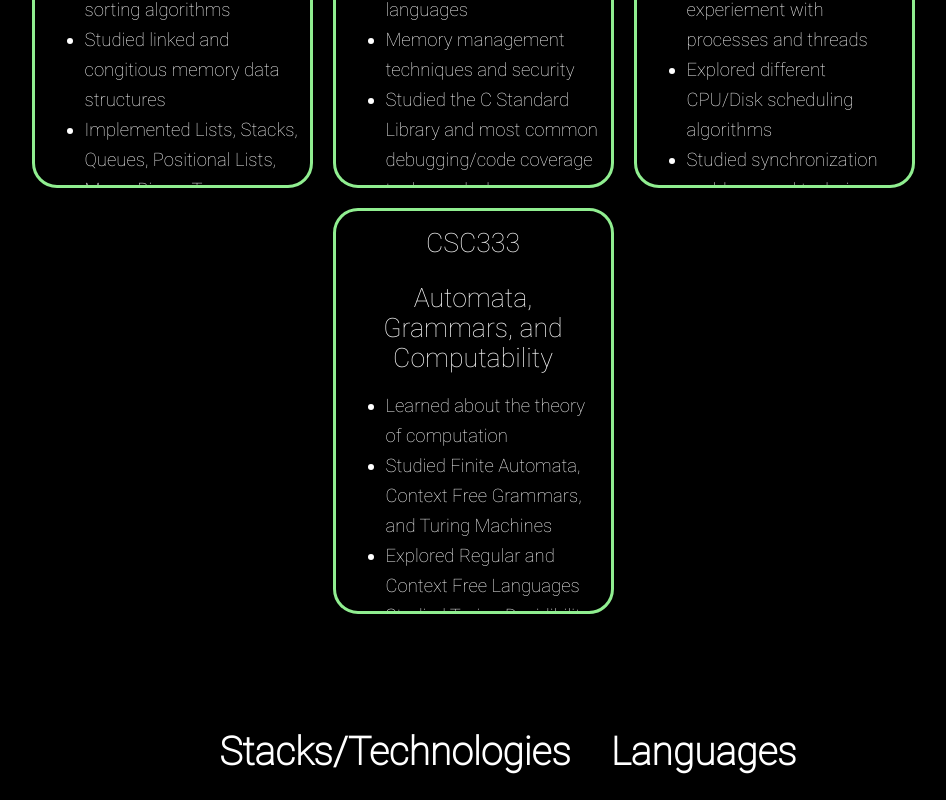
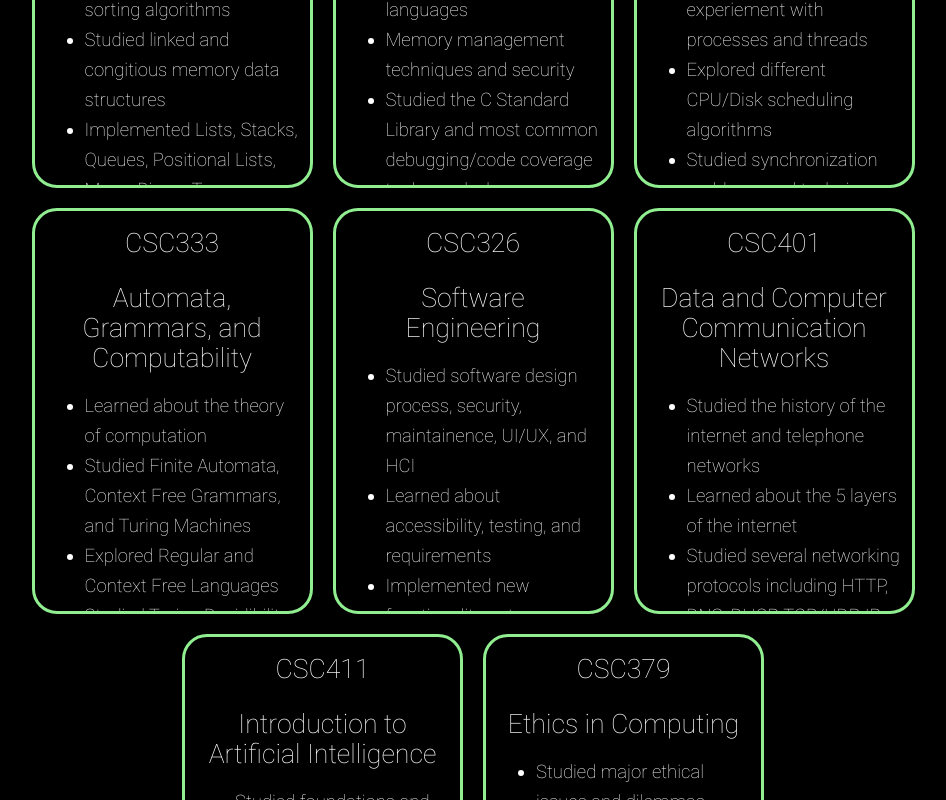
Before and after one commit to nvdixit/Portfolio, a React (Create React App) app in the folder portfolio/: page /#/ in a window 1280 px wide. Shown: the part 2000-2800 px from the top of the page, without its empty margins (167-1113 px from the left). Built offline with nearby package versions, Linux system fonts and the light colour scheme.

Commit message:
Bug fixes and Spring 2022 courses

```diff
--- a/portfolio/src/components/Course/Course.css
+++ b/portfolio/src/components/Course/Course.css
@@ -36,4 +36,6 @@
 
     margin-left: 10px;
     margin-right: 10px;
+
+    color:white;
 }
--- a/portfolio/src/components/Intro.js
+++ b/portfolio/src/components/Intro.js
@@ -80,11 +80,28 @@ function Intro() {
                               "Explored Regular and Context Free Languages", "Studied Turing Decidibility and Recognizability",
                               "Learned about P vs. NP vs. NP-Completeness and the P = NP question"]}/>
 
+                <Course courseDesignation="CSC326" courseName="Software Engineering"
+                description={["Studied software design process, security, maintainence, UI/UX, and HCI", "Learned about accessibility, testing, and requirements",
+                              "Implemented new functionality onto course legacy software project, iTrust2",
+                              "Wrote thorough design documents, system test plans, and user guide"]}/>
+
+                <Course courseDesignation="CSC401" courseName="Data and Computer Communication Networks"
+                description={["Studied the history of the internet and telephone networks", "Learned about the 5 layers of the internet",
+                              "Studied several networking protocols including HTTP, DNS, DHCP, TCP/UDP, IP, ALOHA, CSMA and more"]}/>
+
+                <Course courseDesignation="CSC411" courseName="Introduction to Artificial Intelligence"
+                description={["Studied foundations and applicaitons of artificial intelligence",
+                              "Learned about search trees, decision making, planning, reasoning, heuristics, games, and linear programming",
+                              "Explored ML algorithms using Prolog and Weka"]}/>
+
+                <Course courseDesignation="CSC379" courseName="Ethics in Computing"
+                description={["Studied major ethical issues and dilemmas surrounding computer science",
+                              "Wrote case studies and discussed with classmates to analyze ethical behavior for computer scientists"]}/>
                 <pre/>
 
                 <SkillList orientation="left" listTitle="Stacks/Technologies"
                 skills={["Eclipse, VSCode, PyCharm, Xcode", "Git/GitHub", "AWS Amplify/RDS/Route 53/Elastic Beanstalk", "ReactJS", "Maven", "Spring/Spring Boot",
-                "MySQL", "Flask", "JUnit, Jenkins", "EmailJS", "Jupyter", "Keras/Tensorflow/PyTorch", "ML/AI/NLP"]}/>
+                "MySQL", "Flask", "JUnit, Jenkins", "Prolog", "EmailJS", "Jupyter", "Keras/Tensorflow/PyTorch", "ML/AI/NLP", "AngularJS", "Hibernate"]}/>
 
                 <SkillList orientation="right" listTitle="Languages"
                 skills={["Java", "Python", "HTML/CSS/JavaScript", "SQL", "Swift", "C++", "C"]}/>
--- a/portfolio/src/components/NavigationBar/Navbar.css
+++ b/portfolio/src/components/NavigationBar/Navbar.css
@@ -17,9 +17,16 @@
     list-style: none;
     padding: 50px;
     font-size: 15pt;
+
+    color:black;
 }
 
 #navitem:hover {
+    color:lightgreen
+}
+
+li:hover {
+    -webkit-text-fill-color: lightgreen;
     color: lightgreen;
     background-color: black;
 }
@@ -31,3 +38,11 @@
     margin-left: auto;
     align-items: center;
 }
+
+#link:hover {
+    text-decoration-color: lightgreen;
+    text-emphasis-color: lightgreen;
+    -webkit-text-fill-color: lightgreen;
+    color: lightgreen;
+    background-color: black;
+}
--- a/portfolio/src/components/NavigationBar/Navbar.js
+++ b/portfolio/src/components/NavigationBar/Navbar.js
@@ -1,19 +1,13 @@
 import {Link} from "react-router-dom"
 import "./Navbar.css"
-import icon from './profile-pic.png'
 
-function Navbar(props) {
+function Navbar() {
     return (
         <ul id="navbar" margin="0px">
-            <li id="navitem"><Link to="/" style={{ textDecoration: 'none', color:"inherit" }}>Home</Link></li>
-            <li id="navitem"><Link to="/Projects" style={{ textDecoration: 'none', color:"inherit" }}>Projects</Link></li>
-            <li id="navitem"><Link to="/Hobbies" style={{ textDecoration: 'none', color:"inherit"}}>Hobbies</Link></li>
-            <li id="navitem"><Link to="/Contact" style={{ textDecoration: 'none', color:"inherit"}}>Contact</Link></li>
-            <li id="icon">
-                <Link to="/Contact">
-                    <img id="icon" src={icon} alt="Icon" height="45px"/>
-                </Link>
-            </li>
+            <Link to="/" style={{ textDecoration: 'none', color:"inherit" }}><li id="navitem">Home</li></Link>
+            <Link to="/Projects" style={{ textDecoration: 'none', color:"inherit" }}><li id="navitem">Projects</li></Link>
+            <Link to="/Hobbies" style={{ textDecoration: 'none', color:"inherit" }}><li id="navitem">Hobbies</li></Link>
+            <Link to="/Contact" style={{ textDecoration: 'none', color:"inherit" }}><li id="navitem">Contact</li></Link>
         </ul>
     )
 }
--- a/portfolio/src/components/Projects.js
+++ b/portfolio/src/components/Projects.js
@@ -5,7 +5,7 @@ import ProjectButton from "./ProjectButton/ProjectButton"
 function Projects() {
     return (
         <main id="ProjectsPage">
-            <Navbar oneLink="/" oneName="Home" twoLink="/Hobbies" twoName="Hobbies" threeLink="/Contact" threeName="Contact"/>
+            <Navbar/>
 
             <center><h1>Projects</h1></center>
 
```
Also changed, not shown: portfolio/src/components/EmploymentBox/EmploymentBox.css (line endings or trailing spaces).
